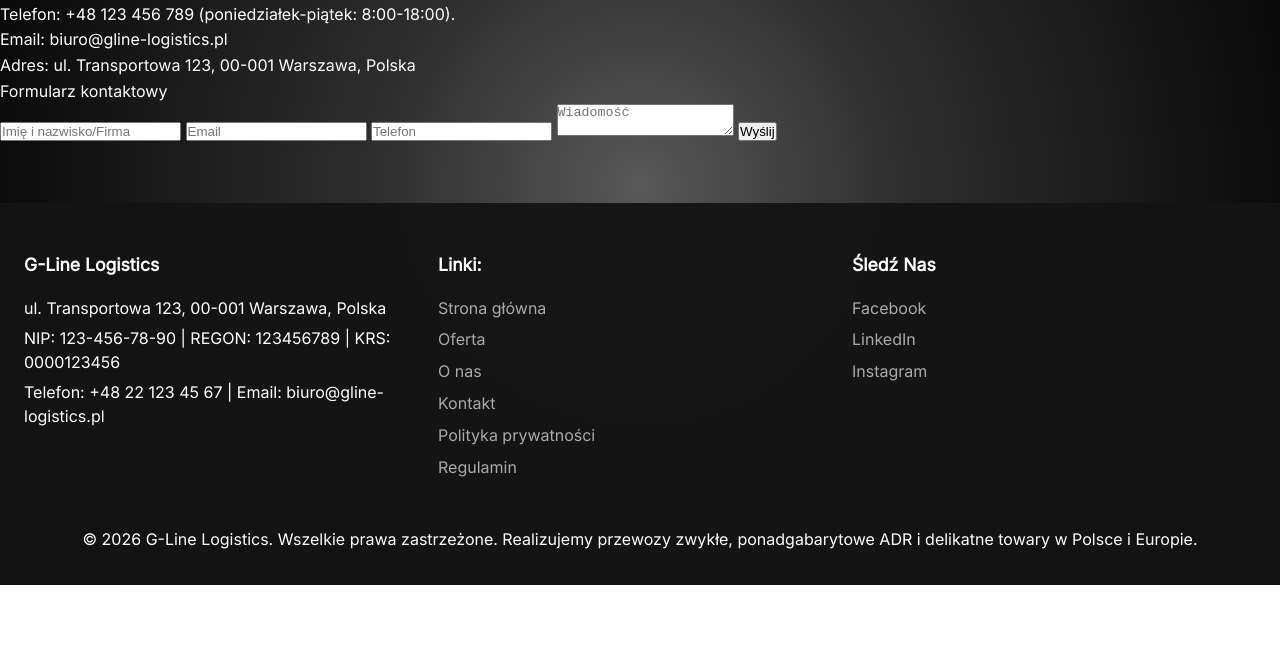
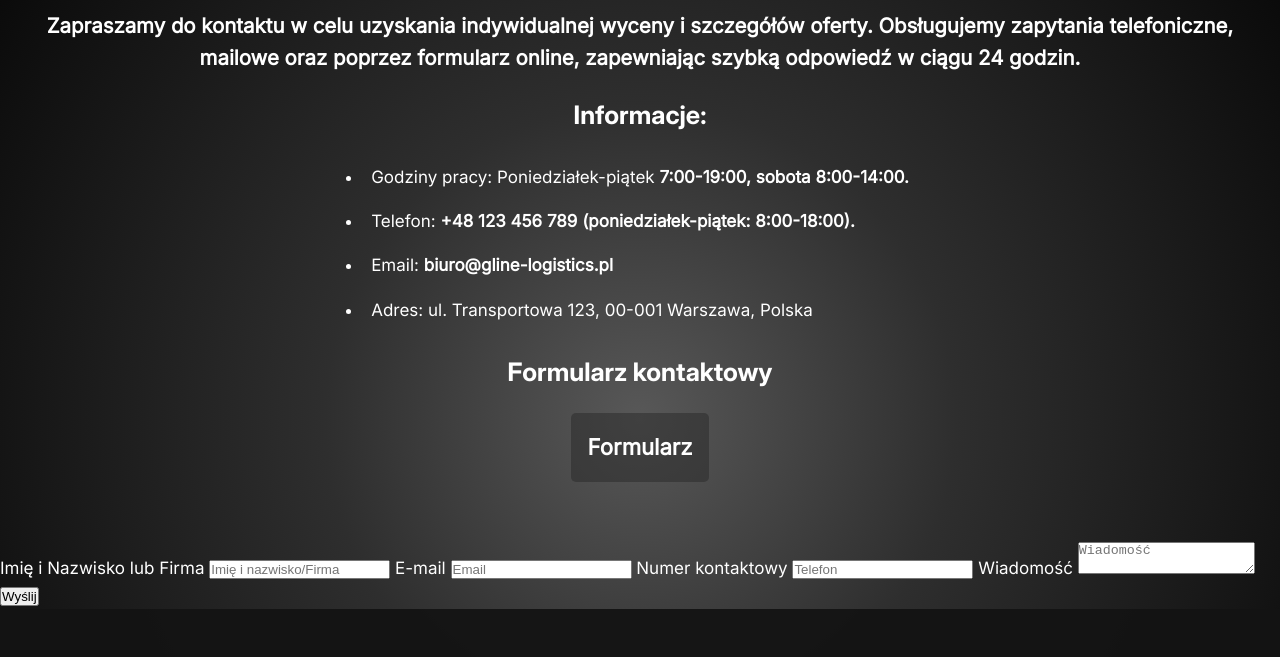
Before and after one commit to AlterGhost44/transport-website, a plain HTML site: page contact.html in a window 1280 px wide. Shown: the part 215-872 px from the top of the page. Before the commit the page ends 800 px from the top, so only its background shows below. Drawn offline with Linux system fonts and the light colour scheme.

Commit message:
Basic layout Contact

```diff
--- a/contact.html
+++ b/contact.html
@@ -29,25 +29,37 @@
             </nav>
         </div>
     </header>
-    <article>
-        <div>
+    <article class="hero-contact article-spacing--md">
+        <div class="contact-info">
             <h1>Kontakt</h1>
             <p>Zapraszamy do kontaktu w celu uzyskania indywidualnej wyceny i szczegółów oferty. Obsługujemy zapytania telefoniczne, mailowe oraz poprzez formularz online, zapewniając szybką odpowiedź w ciągu 24 godzin.</p>
-            <ul>Godziny pracy: Poniedziałek-piątek 7:00-19:00, sobota 8:00-14:00.
-                <li>Telefon: +48 123 456 789 (poniedziałek-piątek: 8:00-18:00).</li>
-                <li>Email: biuro@gline-logistics.pl</li>
+            <h2>Informacje:</h2>
+            <ul>
+                <li>Godziny pracy: Poniedziałek-piątek <strong>7:00-19:00, sobota 8:00-14:00.</strong></li>
+                <li>Telefon: <strong>+48 123 456 789 (poniedziałek-piątek: 8:00-18:00).</strong></li>
+                <li>Email: <strong>biuro@gline-logistics.pl</strong></li>
                 <li>Adres: ul. Transportowa 123, 00-001 Warszawa, Polska</li>
             </ul>
-            <p>Formularz kontaktowy</p>
-            <form>
-                <input type="text" placeholder="Imię i nazwisko/Firma">
-                <input type="email" placeholder="Email">
-                <input type="text" placeholder="Telefon">
-                <textarea placeholder="Wiadomość"></textarea>
-                <button type="submit">Wyślij</button>
-            </form>
+            <h2>Formularz kontaktowy</h2>
+            <a href="#send_form" class="cta">Formularz</a>
         </div>
     </article>
+    <div id="send_form" class="form-window">
+        <form class="form-box">
+            <label>Imię i Nazwisko lub Firma</label>
+            <input type="text" placeholder="Imię i nazwisko/Firma">
+
+            <label>E-mail</label>
+            <input type="email" placeholder="Email">
+
+            <label>Numer kontaktowy</label>
+            <input type="text" placeholder="Telefon">
+
+            <label>Wiadomość</label>
+            <textarea placeholder="Wiadomość"></textarea>
+            <button type="submit">Wyślij</button>
+        </form>
+    </div>
     <footer class="footer">
         <div class="footer-col">
             <div class="footer-info">
--- a/css/base.css
+++ b/css/base.css
@@ -17,7 +17,7 @@
     box-sizing: border-box;
 }
 
-html { font-size: 16px;}
+html { font-size: 17px;}
 
 body {
     margin: 0;
@@ -32,7 +32,7 @@
 
 }
 
-h1 {font-family: 'Inter-Display', system-ui, -apple-system, BlinkMacSystemFont, 'Segoe UI', Roboto, Oxygen, Ubuntu, Cantarell, 'Open Sans', 'Helvetica Neue', sans-serif; font-size: clamp(1.6rem, 5vw, 2.5rem); font-weight: 800;}
-h2 {font-family: 'Inter-Display', system-ui, -apple-system, BlinkMacSystemFont, 'Segoe UI', Roboto, Oxygen, Ubuntu, Cantarell, 'Open Sans', 'Helvetica Neue', sans-serif; font-size: clamp(1.1, 5vw, 2rem); font-weight: 700;}
-h3 {font-family: 'Inter-Display', system-ui, -apple-system, BlinkMacSystemFont, 'Segoe UI', Roboto, Oxygen, Ubuntu, Cantarell, 'Open Sans', 'Helvetica Neue', sans-serif; font-size: clamp(1rem, 5vw, 1.5rem); font-weight: 600;}
-p {font-family: 'Inter-Display', system-ui, -apple-system, BlinkMacSystemFont, 'Segoe UI', Roboto, Oxygen, Ubuntu, Cantarell, 'Open Sans', 'Helvetica Neue', sans-serif sans-serif; font-size: 1rem; font-weight: 400;}
+h1 {font-family: 'Inter-Display', system-ui, -apple-system, BlinkMacSystemFont, 'Segoe UI', Roboto, Oxygen, Ubuntu, Cantarell, 'Open Sans', 'Helvetica Neue', sans-serif; font-size: clamp(1.8rem, 5vw, 2.5rem); font-weight: 900;}
+h2 {font-family: 'Inter-Display', system-ui, -apple-system, BlinkMacSystemFont, 'Segoe UI', Roboto, Oxygen, Ubuntu, Cantarell, 'Open Sans', 'Helvetica Neue', sans-serif; font-size: clamp(1.4, 5vw, 2rem); font-weight: 800;}
+h3 {font-family: 'Inter-Display', system-ui, -apple-system, BlinkMacSystemFont, 'Segoe UI', Roboto, Oxygen, Ubuntu, Cantarell, 'Open Sans', 'Helvetica Neue', sans-serif; font-size: clamp(1.3rem, 5vw, 1.5rem); font-weight: 700;}
+p {font-family: 'Inter-Display', system-ui, -apple-system, BlinkMacSystemFont, 'Segoe UI', Roboto, Oxygen, Ubuntu, Cantarell, 'Open Sans', 'Helvetica Neue', sans-serif sans-serif; font-size: clamp(1rem, 5vw, 1.2rem); font-weight: 600;}
--- a/css/layout.css
+++ b/css/layout.css
@@ -9,6 +9,7 @@
     max-width: 100%;
     box-shadow: 0 2px 20px rgba(24, 24, 24, 0.95);
     padding: 0.5rem 0;
+    padding-right: 1rem;
 }
 
 .logo img {
@@ -32,6 +33,11 @@
     display: block;
     width: 100%;
   }
+
+  .media-box p {
+    font-size: 1rem;
+  }
+
 
   .burger {
     width: 32px;
--- a/css/pages/about.css
+++ b/css/pages/about.css
@@ -7,22 +7,18 @@
     justify-items: center;
 }
 
-.hero-about-items h1 {
-    font-size: 2.5rem;
-}
 .hero-about-items p {
-    font-weight: 600;
     text-align: center;
 }
 
 .hero-about-items li {
-    font-size: 1.1rem;
     display: flex;
     flex-direction: column;
     align-items: center;
     gap: 10px;
     padding: 1rem 0;
     text-align: center;
+    font-weight: bold;
 }
 
 .hero-about-items li img {
@@ -33,20 +29,3 @@
 .list-icon {
     list-style: none;
 }
-
-/*.list-icon li {
-    position: relative;
-    padding-left: 1.8rem;
-}
-
-.list-icon li::before {
-    content: "";
-    position: absolute;
-    left: 0;
-    top: 0.45rem;
-    width: 2rem;
-    height: 2rem;
-    background-image: var(--icon);
-    background-repeat: no-repeat;
-    background-size: contain;
-}*/
--- a/css/pages/contact.css
+++ b/css/pages/contact.css
@@ -0,0 +1,15 @@
+.contact-info {
+    display: grid;
+    grid-template-columns: 1fr;
+    gap: 20px;
+    justify-items: center;
+    padding: 1.5rem;
+}
+
+.contact-info p {
+    text-align: center;
+}
+
+.contact-info ul li{
+   padding: 0.5rem;
+}
--- a/css/pages/offer.css
+++ b/css/pages/offer.css
@@ -1,7 +1,3 @@
-.hero-offer {
-    padding: 2rem 0;
-}
-
 .offer-layout {
     display: flex;
     flex-direction: column;
@@ -20,7 +16,4 @@
     background: rgba(0, 0, 0, 0.781);
     color: white;
     backdrop-filter: blur(4px);
-    line-height: 1.2;
 }
-.offer-layout h1 { font-size: 3rem;}
-.offer-layout p { font-weight: 700;}
```
Also changed, not shown: about.html (+1 -1 lines).
